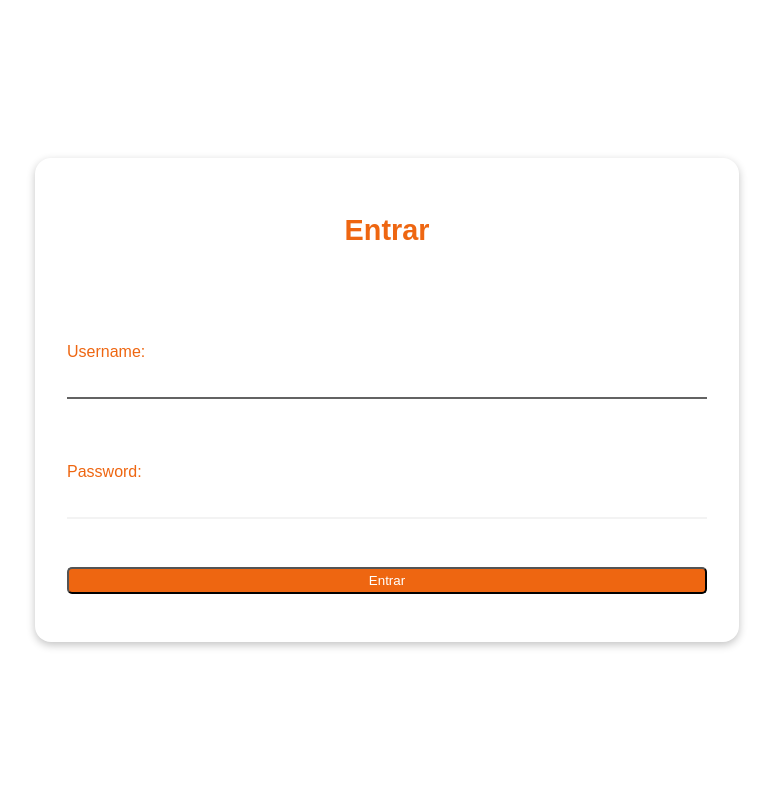
After one commit to gusgewehr/casa-de-cultura, a Django app: page /accounts/login/ in a window 1280 px wide. The commit adds this page. Shown: the whole page, without its empty margins (253-1026 px from the left). Run offline with Django 4.2, Linux system fonts and the light colour scheme; some libraries are stand-ins or nearby versions.

Commit message:
feat: finished integration with bd. added login form and obligation to add event

```diff
--- a/casa_de_cultura/urls.py
+++ b/casa_de_cultura/urls.py
@@ -15,7 +15,7 @@ Including another URLconf
     2. Add a URL to urlpatterns:  path('blog/', include('blog.urls'))
 """
 from django.contrib import admin
-from django.urls import path
+from django.urls import include, path
 from eventos.views import cadastro_eventos
 from eventos.views import eventos
 from django.conf import settings
@@ -26,7 +26,8 @@ urlpatterns = [
     path("", eventos),
     path("home", eventos),
     path("cadastro-eventos", cadastro_eventos),
-    path("admin/", admin.site.urls),
+    path("accounts/", include("django.contrib.auth.urls")),
+    path("admin", admin.site.urls),
 ]
 
 if settings.DEBUG:
--- /dev/null
+++ b/static/my_style_login.css
@@ -0,0 +1,272 @@
+:root{
+    --cinza: #F3F3F3;
+    --laranja: #EE6611;
+    --cinza_escuro: #636363;
+
+}
+
+html{
+    font-family: 'Montserrat', sans-serif;
+}
+
+div{
+    display: flex;
+    gap: 0.2em;
+}
+body{
+    display: flex;
+    flex-wrap: wrap;
+    background-color: white;
+    color: var(--laranja);
+    align-items: center;
+    justify-content: left;
+}
+b{
+    font-weight: bold;
+}
+
+
+
+input{
+    font-family: inherit;
+    width: 100%;
+    border: 0;
+    border-bottom: 2px solid var(--cinza);
+    outline: 0;
+    font-size: 1.2rem;
+    color: var(--cinza_escuro);
+    padding: 7px 0;
+    background: transparent;
+    transition: border-color 0.2s;
+}
+
+input:focus{
+    border: 0;
+    border-bottom: 2px solid var(--cinza_escuro);
+    transition:all 0.2s;
+}
+
+
+.front_card{
+    display: flex;
+    flex-direction: column;
+    align-items: center;
+    justify-content: space-between;
+    width: 50vw;
+    min-height: 100vh;
+    background-color: var(--cinza);
+    padding: 1.5em;
+    border-radius: 50px;
+    gap: 1.5em;
+}
+
+.front_card h1{
+    font-size: 1.8em;
+}
+
+
+
+
+
+.indicador_img{
+    width: 80%;
+    animation: float 3s ease-in-out infinite;
+}
+
+@keyframes float{
+	0%,100%{
+
+		transform:translatey(0)
+	}
+	50%{
+
+		transform:translatey(-20px)
+	}
+}
+
+@media screen and (max-width: 1500px){
+    .indicador_img{
+        height: auto;
+        max-width: 100%;
+    }
+
+}
+
+
+
+
+.logo img{
+    height: 10vh;
+}
+
+.section_left{
+    align-items: center;
+    justify-content: center;
+    flex-grow: 1;
+}
+
+.login_card{
+    display: flex;
+    flex-direction: column;
+    justify-content: space-between;
+    width: 50vw;
+    box-shadow: rgba(0, 0, 0, 0.24) 0px 3px 8px;
+    padding: 2em;
+    align-items: center;
+    border-radius: 16px;
+    gap: 2em;
+}
+
+@media only screen and (max-width: 900px){
+    .login_card{
+        width: 90%;
+    }
+}
+
+.login_card h2 {
+    font-size: 1.8em;
+}
+
+.login_form{
+    flex-grow: 1;
+    gap: 2em;
+    margin-top: 1.5rem;
+    display: flex;
+    flex-direction: column;
+    justify-content: space-between;
+    width: 100%;
+}
+
+.login_form p label::after{
+    content: '\A';
+    white-space: pre;
+}
+
+.login_form p{
+    width: 100%;
+    font-weight: 500;
+}
+
+.login_form p input{
+    width: 100%;
+}
+
+.login_form button{
+    height: 2em;
+    background-color: var(--laranja);
+    color: #ffff;
+    border-radius: 5px;
+}
+
+@media only screen and (min-width: 700px){
+    .mobile_card{
+        display: none;
+    }
+
+}
+
+
+@media only screen and (max-width: 700px){
+    .login_card{
+        width: 100%;
+    }
+    .front_card{
+        display: none;
+    }
+    .section_left{
+        width: 100%;
+    }
+
+    .mobile_card{
+        display: flex;
+        flex-direction: column;
+        align-items: center;
+        background-color: var(--cinza);
+        border-radius: 16px;
+        width: 100%;
+        justify-content: center;
+        padding: 1em;
+        gap: 0.5em;
+    }
+    .mobile_card>img{
+        height: auto;
+        width: 65%;
+    }
+    .mobile_logo{
+        display: flex;
+        flex-direction: column;
+        justify-content: center;
+        align-items: center;
+    }
+    .mobile_logo h1{
+        text-align: center;
+        font-size: 2.5em;
+    }
+    .logo img{
+        height: 75px;
+    }
+}
+
+@media only screen and (max-width: 500px){
+    .mobile_logo h1{
+        font-size: 2em;
+    }
+    .logo img{
+        height: 50px;
+    }
+    .mobile_card>img{
+        height: auto;
+        width: 90%;
+    }
+}
+
+
+#loading {
+    display: none;
+    width: 100%;
+    height: 100%;
+    align-items: center;
+    justify-content: center;
+}
+
+
+.loader {
+
+
+    margin: auto;
+
+
+    border: 20px solid #EAF0F6;
+
+
+    border-radius: 50%;
+
+
+    border-top: 20px solid var(--laranja);
+
+
+    width: 200px;
+
+
+    height: 200px;
+
+
+    animation: spinner 4s linear infinite;
+
+
+  }
+
+
+
+
+
+  @keyframes spinner {
+
+
+    0% { transform: rotate(0deg); }
+
+
+    100% { transform: rotate(360deg); }
+
+
+  }
--- /dev/null
+++ b/templates/registration/login.html
@@ -0,0 +1,34 @@
+{% load static %}
+<html>
+    <head>
+        <link rel="preconnect" href="https://fonts.googleapis.com">
+        <link rel="preconnect" href="https://fonts.gstatic.com" crossorigin>
+        <script src="https://kit.fontawesome.com/8e543a0707.js" crossorigin="anonymous"></script>
+        <link rel="stylesheet" href="{% static 'reset.css' %}">
+        <link rel="stylesheet" href="{% static 'my_style_login.css' %}">
+
+        <title>Portal Analytics Industiral Stara</title>
+        <link rel="icon" type="image/x-icon" href="{% static 'assets/favicon.png' %} ">
+
+        <meta name='viewport' content='width=device-width, initial-scale=1'>
+
+    </head>
+    <body>
+        <div class="section_left">
+            <section class="login_card">
+                <h2><b>Entrar</b></h2>
+                <div id="loading">
+                    <div class="loader">
+                    </div>
+                </div>
+                    <form method="post" class="login_form">
+                        {% csrf_token %}
+                        {{ form.as_p }}
+                        <button type="submit">
+                            Entrar
+                        </button>
+                    </form>
+            </section>
+        </div>
+    </body>
+</html>
```
Also changed, not shown: eventos/models.py (+4 -3 lines), eventos/views.py (+51 -16 lines), static/script.js (+32 -8 lines), templates/cadastroEvento.html (+6 -5 lines), db.sqlite3, eventos/migrations/0002_event_gratuito_alter_event_ingresso_comunitario_and_more.py (added).
